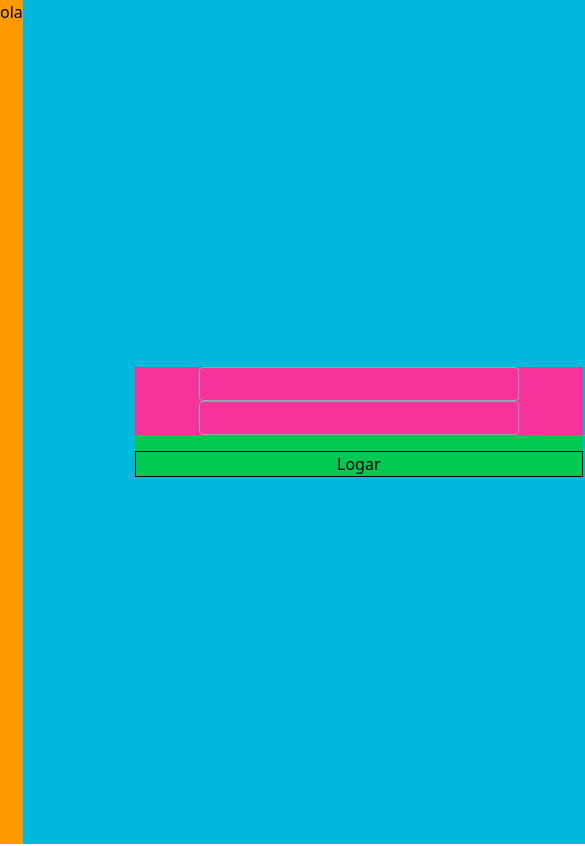
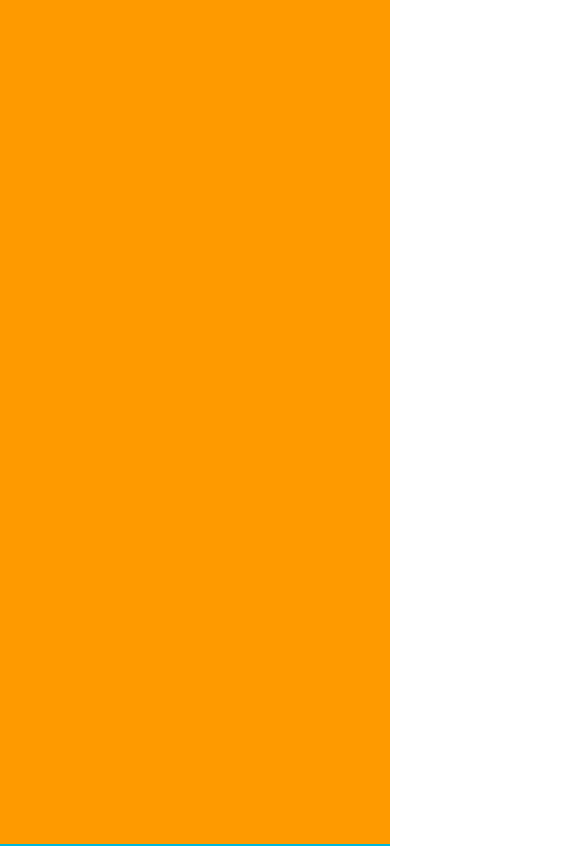
Before and after one commit to Tiago-burlamaque/Projeto-Sa-3-Fase, a React (Vite) app in the folder sa/: page / in a window 390 px wide. Shown: the top 846 px of the page, 585 px wide, since content can reach past the window. Built offline with nearby package versions, Linux system fonts and the light colour scheme.

Commit message:
responsividade pronta da pagina de login

```diff
--- a/sa/src/components/LoginForm/LoginForm.jsx
+++ b/sa/src/components/LoginForm/LoginForm.jsx
@@ -15,9 +15,9 @@ function LoginForm() {
 
   return (
 
-    <section className='bg-red-500 h-screen w-2xl'>
-      <form className='bg-cyan-500 h-screen flex flex-col justify-center items-center gap'>
-        <div className='bg-green-500 w-md'>
+    <section className='bg-red-500 h-screen md:w-2xl'>
+      <form className='bg-cyan-500 h-screen flex flex-col justify-center items-center '>
+        <div className='bg-green-500 md:w-md'>
           <div className='bg-pink-500'>
 
             <div className='flex flex-col justify-center items-center'>
--- a/sa/src/pages/Login/Login.jsx
+++ b/sa/src/pages/Login/Login.jsx
@@ -3,9 +3,9 @@ import LoginForm from '../../components/LoginForm/LoginForm'
 
 function Login() {
   return (
-    <div className='flex '>
+    <div className='md:flex '>
       <div className='bg-amber-500 h-screen w-screen'>
-ola
+
       </div>
       <div>
 
```
